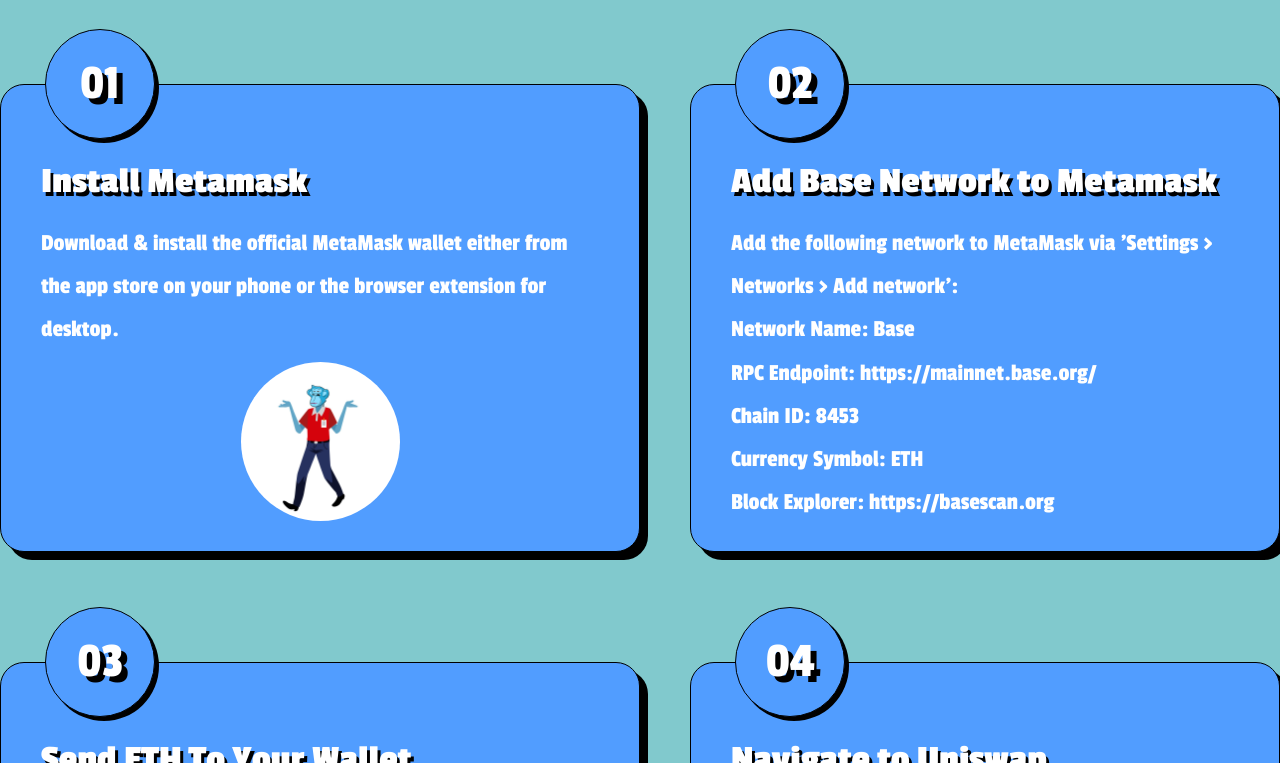
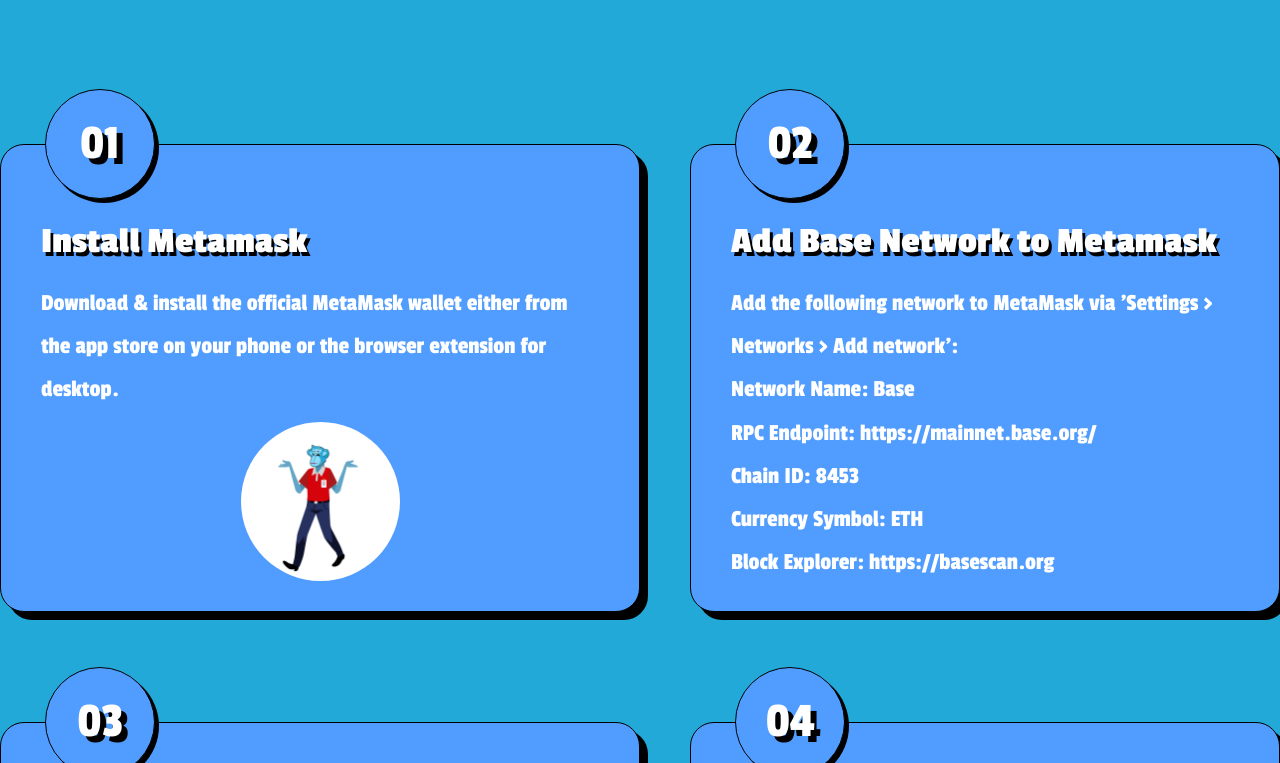
Before and after one commit to chayilDeborah/quiet-pepe, a Next.js app: page / in a window 1280 px wide. Shown: the part 1817-2580 px from the top of the page. Built offline with nearby package versions, Linux system fonts and the light colour scheme.

Commit message:
feat: update About gif

```diff
--- a/app/components/How.tsx
+++ b/app/components/How.tsx
@@ -8,7 +8,7 @@
         <main className='flex justify-center w-full mt-[140px] text-white '>
             <section className=' w-[90%] lg:w-full'>
                 <h1 className='who font-bold my-[24px] text-center '>HOW IT WORKS</h1>
-                <section className='grid lg:grid-cols-2 mt-[80px] grid-cols-1 '>
+                <section className='grid lg:grid-cols-2 mt-[140px] grid-cols-1 '>
                     <div className='relative'>
                         <div className='num w-[110px] h-[110px] absolute -mt-[55px] ml-[45px] '>
                             01
--- a/app/globals.css
+++ b/app/globals.css
@@ -3,7 +3,7 @@
 @tailwind utilities;
 
 body {
-  background: #81C9CD;
+  background: #22A9D8;
 }
 .img {
     display: block;
```
Also changed, not shown: 1 other file (tests, documents, lock files or other folders).
